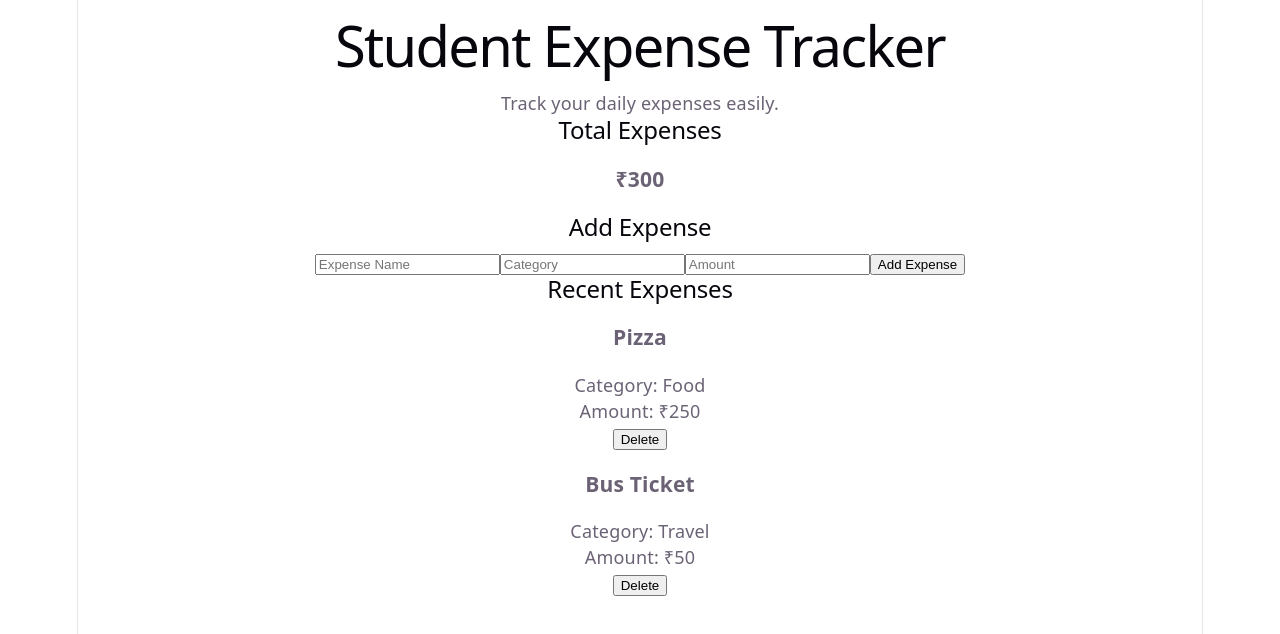
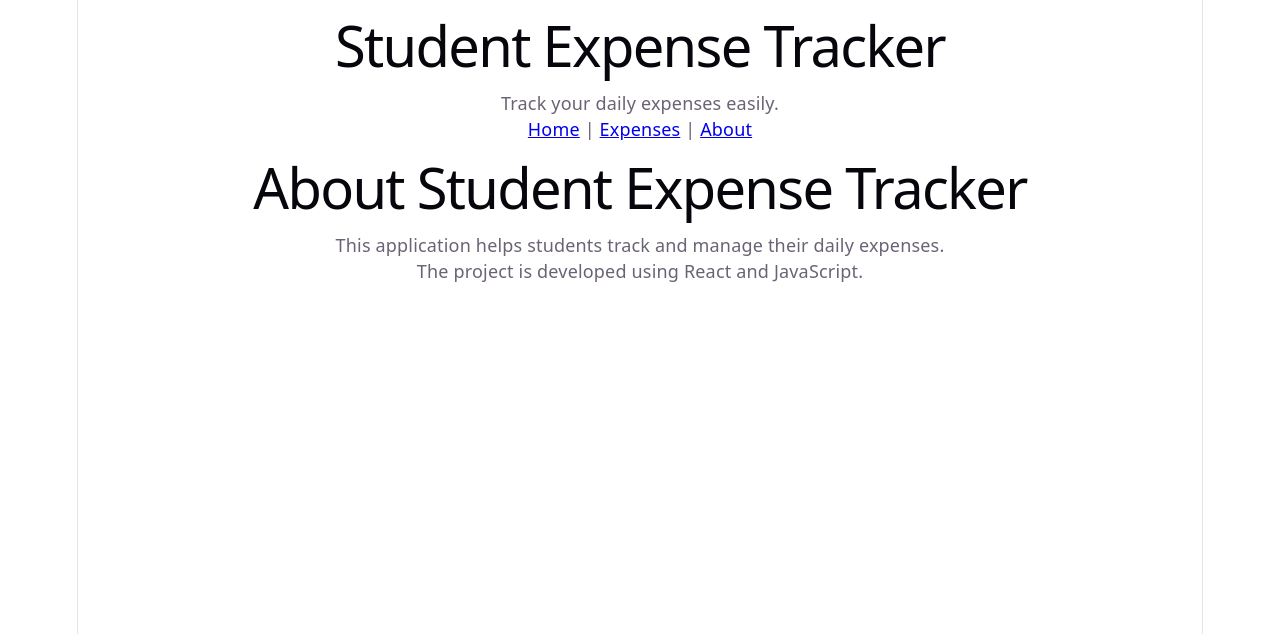
Before and after one commit to priyaparmar06/FSD-1, a React (Vite) app: page /about in a window 1280 px wide. Shown: the top 634 px of the page. Built offline with nearby package versions, Linux system fonts and the light colour scheme.

Commit message:
Week 5: Added React Router and navigation

```diff
--- a/package.json
+++ b/package.json
@@ -11,7 +11,8 @@
   },
   "dependencies": {
     "react": "^19.2.8",
-    "react-dom": "^19.2.8"
+    "react-dom": "^19.2.8",
+    "react-router-dom": "^7.18.2"
   },
   "devDependencies": {
     "@eslint/js": "^10.0.1",
--- a/src/App.jsx
+++ b/src/App.jsx
@@ -1,9 +1,12 @@
 import { useEffect, useState } from "react";
+import { BrowserRouter, Routes, Route, Link } from "react-router-dom";
 
 import Header from "./components/Header";
 import SummaryCard from "./components/SummaryCard";
-import ExpenseForm from "./components/ExpenseForm";
-import ExpenseList from "./components/ExpenseList";
+
+import Home from "./pages/Home";
+import Expenses from "./pages/Expenses";
+import About from "./pages/About";
 
 function App() {
   const [expenses, setExpenses] = useState(() => {
@@ -29,7 +32,6 @@ function App() {
     ];
   });
 
-  // Runs whenever the expenses change
   useEffect(() => {
     localStorage.setItem(
       "studentExpenses",
@@ -56,18 +58,44 @@ function App() {
   });
 
   return (
+    <BrowserRouter>
       <div>
         <Header />
 
+        <nav>
+          <Link to="/">Home</Link>{" | "}
+          <Link to="/expenses">Expenses</Link>{" | "}
+          <Link to="/about">About</Link>
+        </nav>
+
+        <Routes>
+          <Route
+            path="/"
+            element={<Home />}
+          />
+
+          <Route
+            path="/expenses"
+            element={
+              <div>
                 <SummaryCard total={total} />
 
-      <ExpenseForm addExpense={addExpense} />
-
-      <ExpenseList
+                <Expenses
                   expenses={expenses}
+                  addExpense={addExpense}
                   deleteExpense={deleteExpense}
                 />
               </div>
+            }
+          />
+
+          <Route
+            path="/about"
+            element={<About />}
+          />
+        </Routes>
+      </div>
+    </BrowserRouter>
   );
 }
 
--- /dev/null
+++ b/src/pages/About.jsx
@@ -0,0 +1,18 @@
+function About() {
+  return (
+    <div>
+      <h1>About Student Expense Tracker</h1>
+
+      <p>
+        This application helps students track and manage
+        their daily expenses.
+      </p>
+
+      <p>
+        The project is developed using React and JavaScript.
+      </p>
+    </div>
+  );
+}
+
+export default About;
--- /dev/null
+++ b/src/pages/Expenses.jsx
@@ -0,0 +1,19 @@
+import ExpenseForm from "../components/ExpenseForm";
+import ExpenseList from "../components/ExpenseList";
+
+function Expenses(props) {
+  return (
+    <div>
+      <h1>My Expenses</h1>
+
+      <ExpenseForm addExpense={props.addExpense} />
+
+      <ExpenseList
+        expenses={props.expenses}
+        deleteExpense={props.deleteExpense}
+      />
+    </div>
+  );
+}
+
+export default Expenses;
--- /dev/null
+++ b/src/pages/Home.jsx
@@ -0,0 +1,17 @@
+function Home() {
+  return (
+    <div>
+      <h1>Welcome to Student Expense Tracker</h1>
+
+      <p>
+        Track and manage your daily expenses easily.
+      </p>
+
+      <p>
+        Use the navigation menu to view your expenses.
+      </p>
+    </div>
+  );
+}
+
+export default Home;
```
Also changed, not shown: 1 other file (tests, documents, lock files or other folders). Lines whose indentation alone changed are shown as unchanged.
